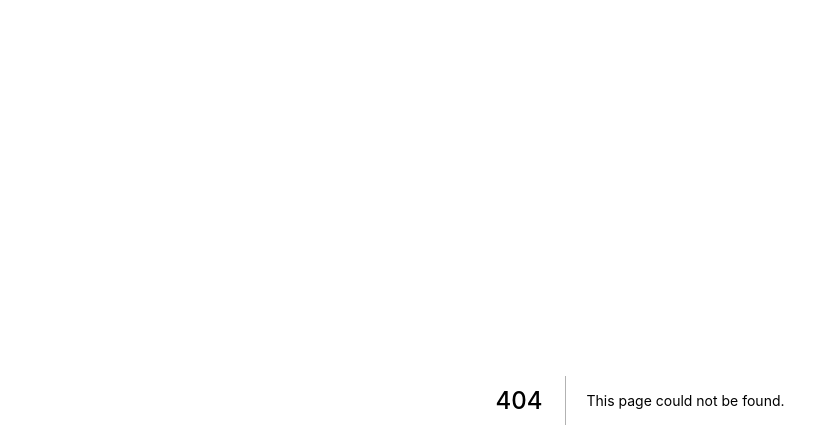
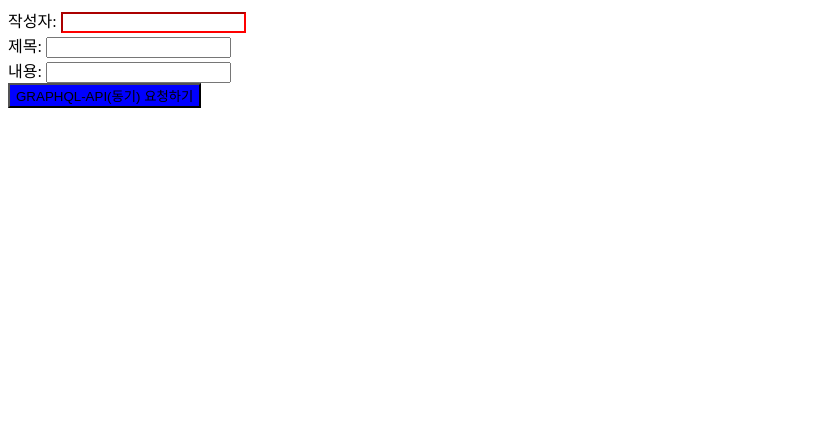
Before and after one commit to DeveloperHyeju/class, a Next.js app: page /06-01-container-presenter in a window 1280 px wide. Before the commit this address had no page. Shown: the top 448 px of the page, without its empty margins (0-839 px from the left). Built offline with nearby package versions, Linux system fonts and the light colour scheme.

Commit message:
폴더 구조 container/presenter export/export-default 차이

```diff
--- /dev/null
+++ b/pages/06-01-container-presenter/index.js
@@ -0,0 +1,11 @@
+import BoardWrite from "@/src/components/units/board/write/BoardWrite.container";
+
+
+const GraphqlMutationPage = () => {
+
+    return <BoardWrite />;
+
+};
+
+
+export default GraphqlMutationPage;
--- /dev/null
+++ b/src/components/units/board/write/BoardWrite.container.js
@@ -0,0 +1,53 @@
+import BoardWriteUI from "./BoardWrite.presenter";
+import { useState } from "react";
+import { useMutation } from "@apollo/client";
+import { CREATE_BOARD } from "./BoardWrite.queries";
+
+
+const BoardWrite = () => {
+
+    const [ createBoard ] = useMutation(CREATE_BOARD);
+    const [ writer, setWriter ] = useState('');
+    const [ title, setTitle ] = useState('');
+    const [ contents, setContents ] = useState('');
+
+
+    const onClickSubmit = async () => {
+        const result = await createBoard({
+            variables: {
+                writer: writer,
+                title: title,
+                contents: contents,
+            }
+        });
+        console.log(result);
+        alert(result.data.createBoard.message);
+    };
+
+
+    const onChangeWriter = (e) => {
+        const { value } = e.target;
+        setWriter(value);
+    };
+
+
+    const onChangeTitle = (e) => {
+        const { value } = e.target;
+        setTitle(value);
+    };
+
+    const onChangeContents = (e) => {
+        const { value } = e.target;
+        setContents(value);
+    };
+
+    return <BoardWriteUI
+                onClickSubmit={onClickSubmit}
+                onChangeWriter={onChangeWriter}
+                onChangeTitle={onChangeTitle}
+                onChangeContents={onChangeContents}/>;
+
+};
+
+
+export default BoardWrite;
--- /dev/null
+++ b/src/components/units/board/write/BoardWrite.presenter.js
@@ -0,0 +1,19 @@
+import * as style from "./boardWrite.styles";
+
+
+
+const BoardWriteUI = ({onClickSubmit, onChangeWriter, onChangeTitle, onChangeContents}) => {
+
+    return(
+        <>
+            작성자: <style.RedInput type="text" onChange={onChangeWriter} />  <br />
+            제목: <input type="text" onChange={onChangeTitle} /> <br />
+            내용: <input type="text" onChange={onChangeContents} /> <br />
+            <style.BlueButton onClick={onClickSubmit}>GRAPHQL-API(동기) 요청하기</style.BlueButton>
+        </>
+    );
+
+};
+
+
+export default BoardWriteUI;
--- /dev/null
+++ b/src/components/units/board/write/BoardWrite.queries.js
@@ -0,0 +1,12 @@
+import { gql } from "@apollo/client";
+
+
+export const CREATE_BOARD = gql`
+    mutation createBoard($writer: String, $title: String, $contents: String) {
+        createBoard(writer: $writer, title: $title, contents: $contents) {
+            _id
+            number
+            message
+        }
+    }
+`
--- /dev/null
+++ b/src/components/units/board/write/BoardWrite.styles.js
@@ -0,0 +1,10 @@
+import styled from "@emotion/styled";
+
+export const RedInput = styled.input({
+    borderColor: "red",
+});
+
+
+export const BlueButton = styled.button({
+    backgroundColor:"blue",
+});
```
